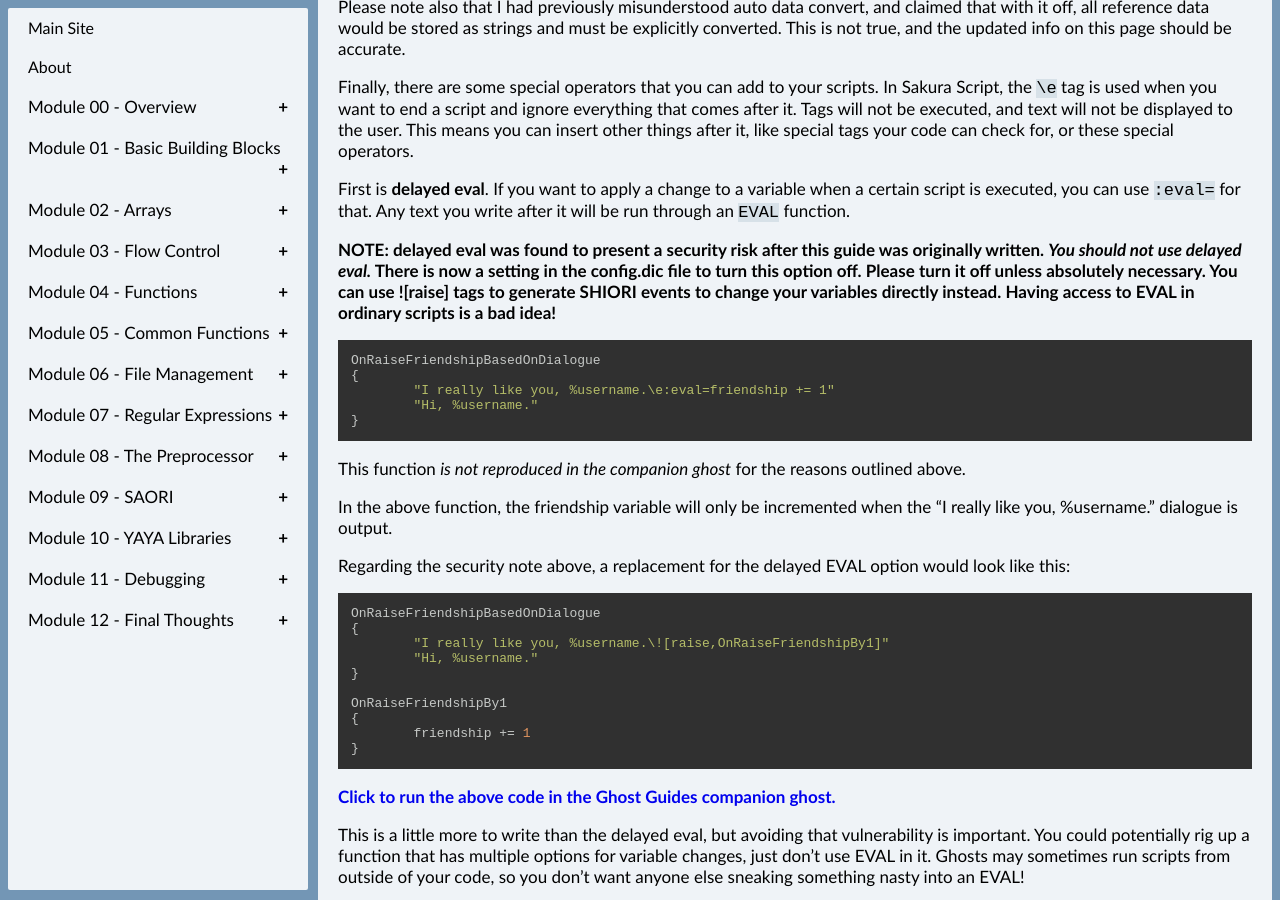
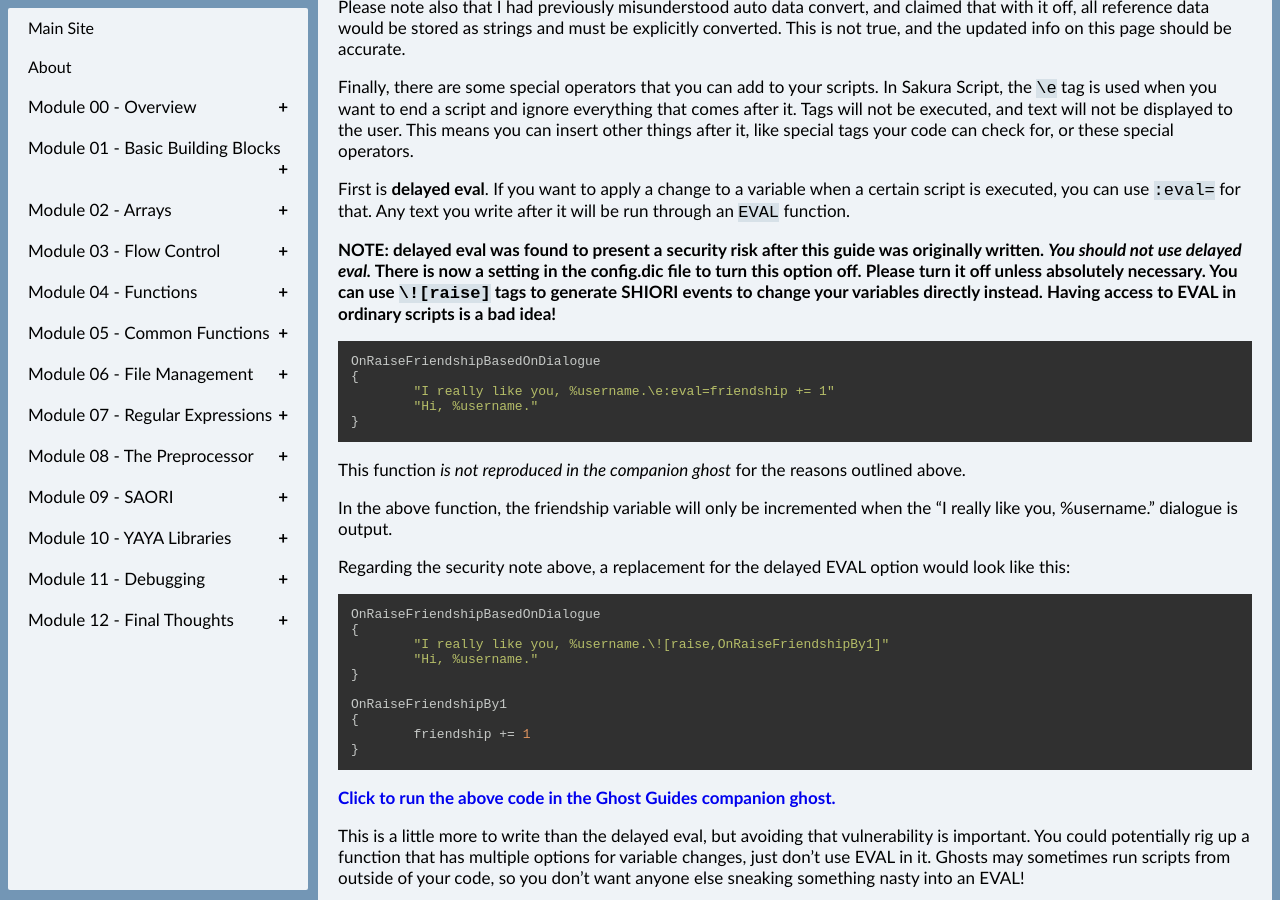
Before and after one commit to Zichqec/YAYA_Fundamentals, a Jekyll site: the page built from module_10_yaya_libraries/00_yaya_as_shiori.md, in a window 1280 px wide and 900 px high, scrolled down 1289 px. Built offline with Jekyll 4.4.1, drawn with Linux system fonts in a browser that asks for light colours; our own code applies the rules of GitHub Pages for plain Markdown files.

Commit message:
Fix escaping issue

````diff
--- a/module_10_yaya_libraries/00_yaya_as_shiori.md
+++ b/module_10_yaya_libraries/00_yaya_as_shiori.md
@@ -39,7 +39,7 @@ Finally, there are some special operators that you can add to your scripts. In S
 
 First is **delayed eval**. If you want to apply a change to a variable when a certain script is executed, you can use `:eval=` for that. Any text you write after it will be run through an `EVAL` function.
 
-**NOTE: delayed eval was found to present a security risk after this guide was originally written. *You should not use delayed eval.* There is now a setting in the config.dic file to turn this option off. Please turn it off unless absolutely necessary. You can use \![raise] tags to generate SHIORI events to change your variables directly instead. Having access to EVAL in ordinary scripts is a bad idea!**
+**NOTE: delayed eval was found to present a security risk after this guide was originally written. *You should not use delayed eval.* There is now a setting in the config.dic file to turn this option off. Please turn it off unless absolutely necessary. You can use `\![raise]` tags to generate SHIORI events to change your variables directly instead. Having access to EVAL in ordinary scripts is a bad idea!**
 
 ```c
 OnRaiseFriendshipBasedOnDialogue
````
